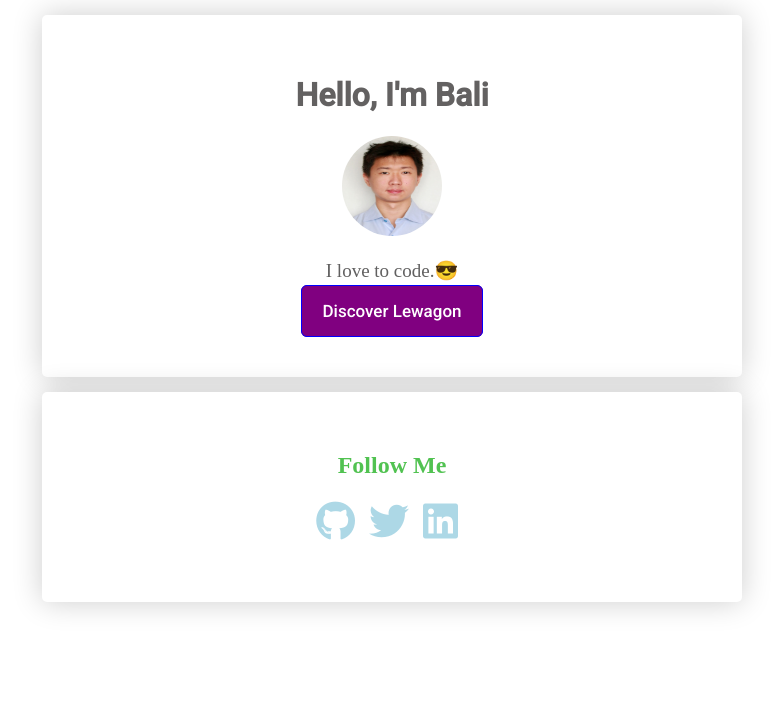
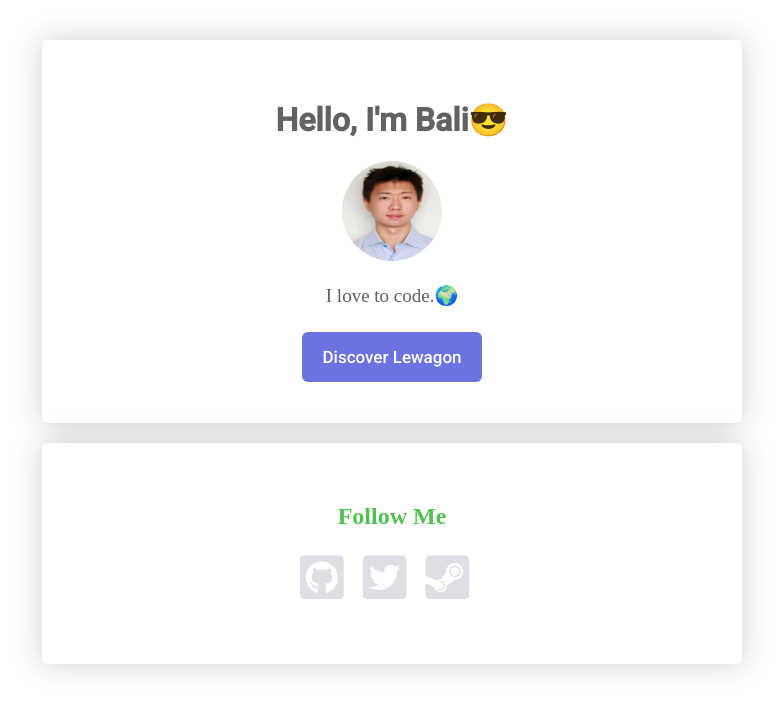
Before and after one commit to balibpt/profile, a plain HTML site: page index.html in a window 1280 px wide. Shown: the whole page, without its empty margins (248-1031 px from the left). Drawn offline with Linux system fonts and the light colour scheme.

Commit message:
make my profile prettier

```diff
--- a/index.html
+++ b/index.html
@@ -16,11 +16,11 @@
     <div class="container">
       <div class="box_white">
         <h1 id="header_grey">
-          Hello, I'm Bali
+          Hello, I'm Bali😎
         </h1>
         <img id="display_pic" src="./images/Display Pic.jpeg">
-        <p style="font-size: 19px; color:rgb(97, 96, 96);">
-          I love to code.😎
+        <p style="font-size: 19px; color:rgb(97, 96, 96); margin-bottom: 40px;">
+          I love to code.🌍
         </p>
         <p>
           <a id="lewagon_link" href="https://www.lewagon.com/" target="_blank">Discover Lewagon</a>
@@ -32,9 +32,9 @@
           Follow Me
          </h2>
          <ul class="link_lists">
-          <li><a href="#"><i class="fa-brands fa-github"></i></a></li>
-          <li><a href="#"><i class="fa-brands fa-twitter"></i></a></li>
-          <li><a href="#"><i class="fa-brands fa-linkedin"></i></a></li>
+          <li><a href="#"><i class="fa-brands fa-square-github"></i></a></li>
+          <li><a href="#"><i class="fa-brands fa-square-twitter"></i></a></li>
+          <li><a href="#"><i class="fa-brands fa-square-steam"></i></a></li>
          </ul>
         </p>
       </div>
--- a/style.css
+++ b/style.css
@@ -15,9 +15,8 @@
   color: white;
   font-family: 'Roboto', sans-serif;
   font-size: 17px;
-  border: 1px solid blue;
   border-radius: 6px;
-  background-color: purple;
+  background-color: #6B72E1;
 }
 
 .box_white {
@@ -27,7 +26,7 @@
   background-color: white;
   text-align: center;
   padding: 40px;
-  margin: 15px auto;
+  margin: 20px auto;
 }
 
 
@@ -36,9 +35,10 @@
 }
 
 .link_lists li a {
-  color: lightblue;
-  font-size: 40px;
-  padding-right: 10px;
+  color: rgba(87,95,125,0.2);
+  font-weight: lighter;
+  font-size: 50px;
+  padding-right: 15px;
 }
 
 .link_lists li {
@@ -53,7 +53,7 @@
   /* For a screen < 960px, this CSS will be read */
   .container {
     width: 700px;
-    margin: 0px auto;
+    margin: 40px auto;
   }
 }
 
```
